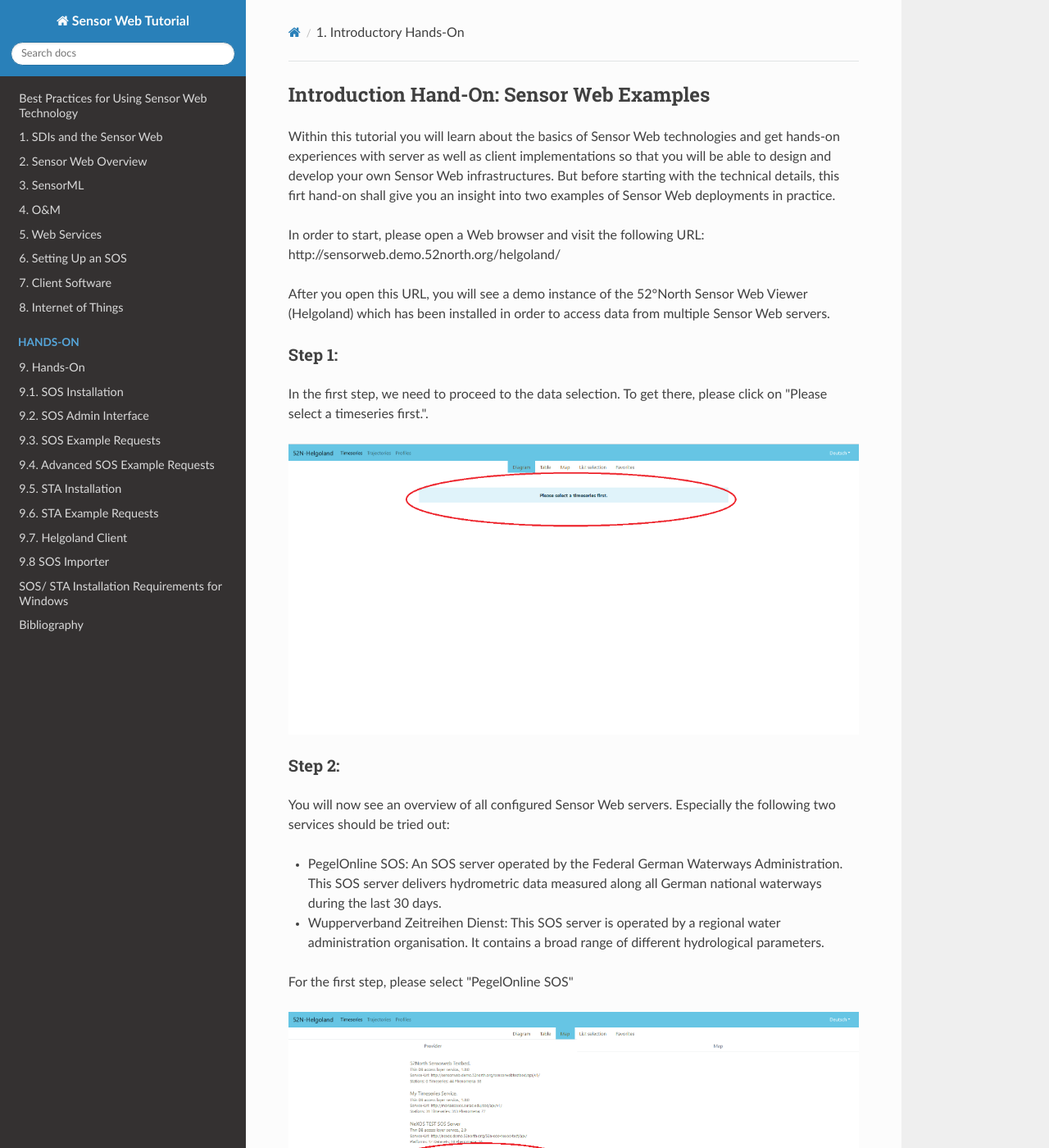
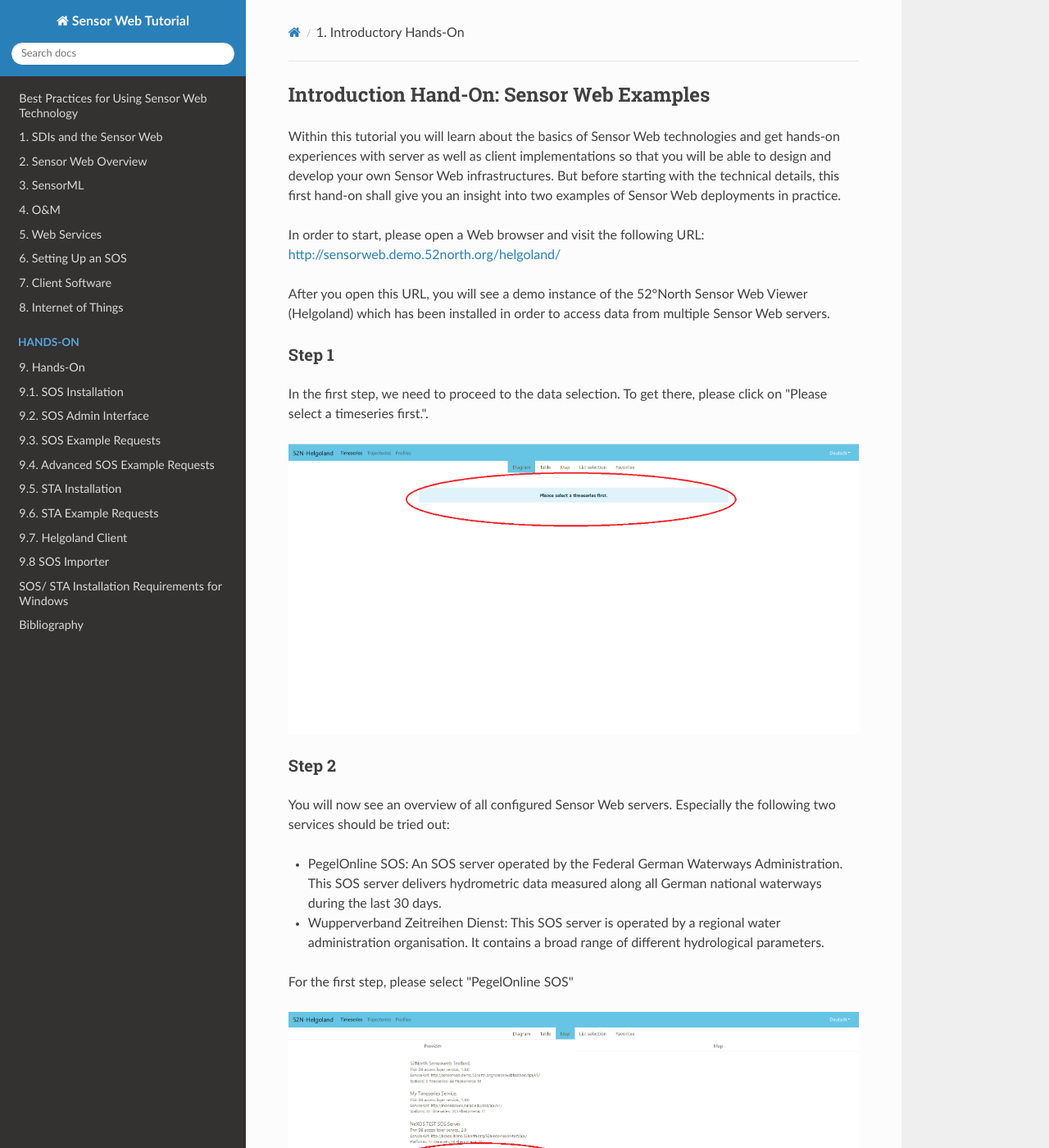
Before and after one commit to 52North/sensor-web-tutorial, an MkDocs documentation site: the page built from docs/hands-on/01_01_intro_hands_on.md, in a window 1280 px wide and 1400 px high. Shown: the whole window at 82% size. Built offline with MkDocs 1.6.1, drawn with Linux system fonts in a browser that asks for light colours; nearby versions of some CDN libraries; some of the changed text lies outside the part shown.

Commit message:
minor corrections

```diff
--- a/docs/hands-on/01_01_intro_hands_on.md
+++ b/docs/hands-on/01_01_intro_hands_on.md
@@ -5,19 +5,19 @@
 
 ## Introduction Hand-On: Sensor Web Examples
 
-Within this tutorial you will learn about the basics of Sensor Web technologies and get hands-on experiences with server as well as client implementations so that you will be able to design and develop your own Sensor Web infrastructures. But before starting with the technical details, this firt hand-on shall give you an insight into two examples of Sensor Web deployments in practice.
+Within this tutorial you will learn about the basics of Sensor Web technologies and get hands-on experiences with server as well as client implementations so that you will be able to design and develop your own Sensor Web infrastructures. But before starting with the technical details, this first hand-on shall give you an insight into two examples of Sensor Web deployments in practice.
 
-In order to start, please open a Web browser and visit the following URL: http://sensorweb.demo.52north.org/helgoland/
+In order to start, please open a Web browser and visit the following URL: [http://sensorweb.demo.52north.org/helgoland/](http://sensorweb.demo.52north.org/helgoland/)
 
 After you open this URL, you will see a demo instance of the 52°North Sensor Web Viewer (Helgoland) which has been installed in order to access data from multiple Sensor Web servers.
 
-### Step 1:
+### Step 1
 
 In the first step, we need to proceed to the data selection. To get there, please click on "Please select a timeseries first.".
 
 ![Intro_Hands-On_1.png](../images/Intro_Hands-On_1.png "Intro_Hands-On_1")
 
-### Step 2:
+### Step 2
 
 You will now see an overview of all configured Sensor Web servers. Especially the following two services should be tried out:
 
@@ -28,8 +28,7 @@
 
 ![Intro_Hands-On_2.png](../images/Intro_Hands-On_2.png "Intro_Hands-On_2")
 
-
-### Step 3:
+### Step 3
 
 Now you can see two things: On the right-hand side there is a list of all observed measurement parameters available from this SOS server. We select "Wasserstand" (= water level). After that, the map shows all stations which are measuring this parameter.
 
@@ -37,7 +36,7 @@
 
 ![Intro_Hands-On_3.png](../images/Intro_Hands-On_3.png "Intro_Hands-On_3")
 
-### Step 4:
+### Step 4
 
 After clicking on the cluster, we get a detailed view of the stations. Then we click on the station marked with the red circle on the image below. After that a dedicated menu opens. This menu shows the time series available at this location "List auf Sylt" with their latest available measured value (in this case the latest value for the water level).
 
```
Also changed, not shown: other parts of docs/hands-on/01_01_intro_hands_on.md (+3 -4 lines).
